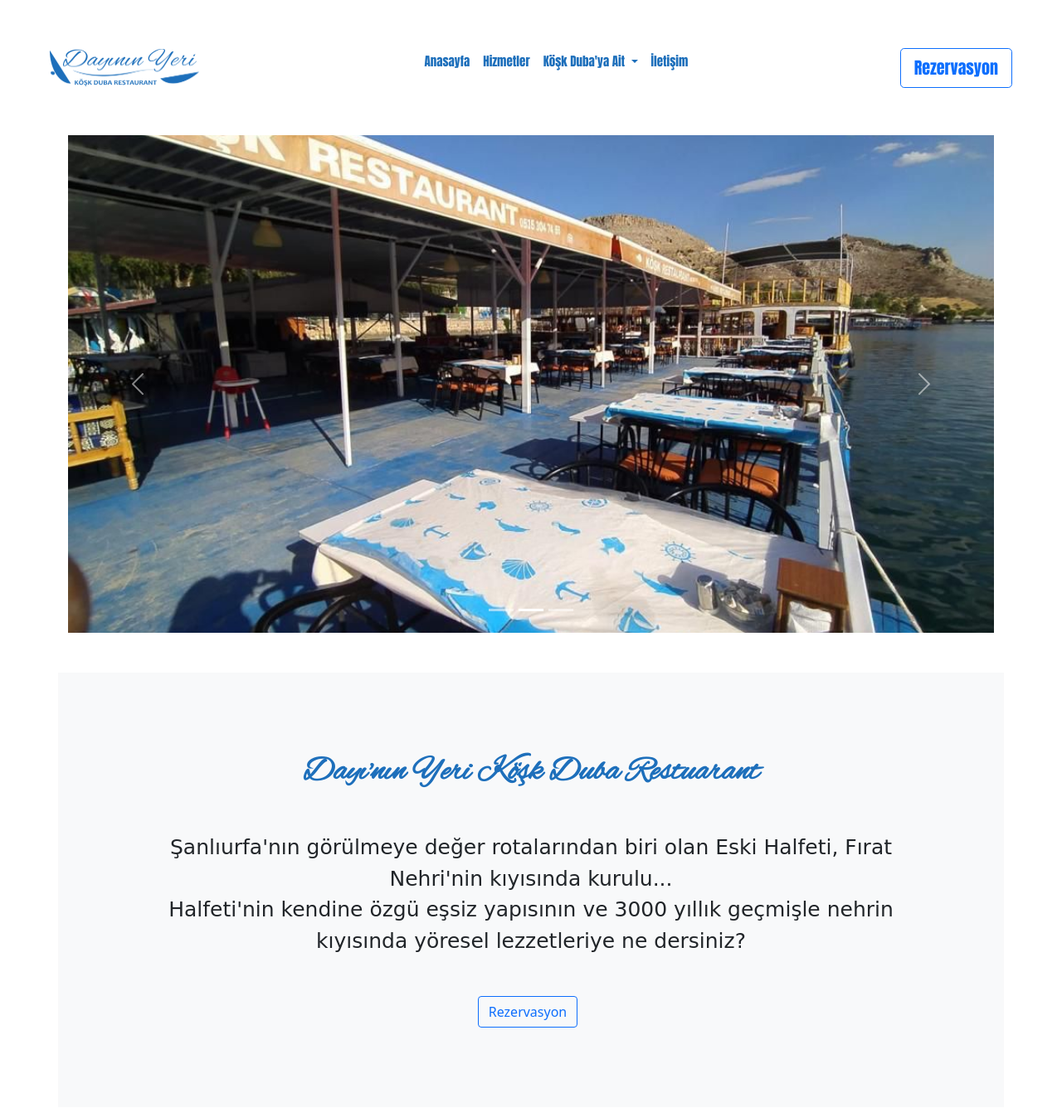
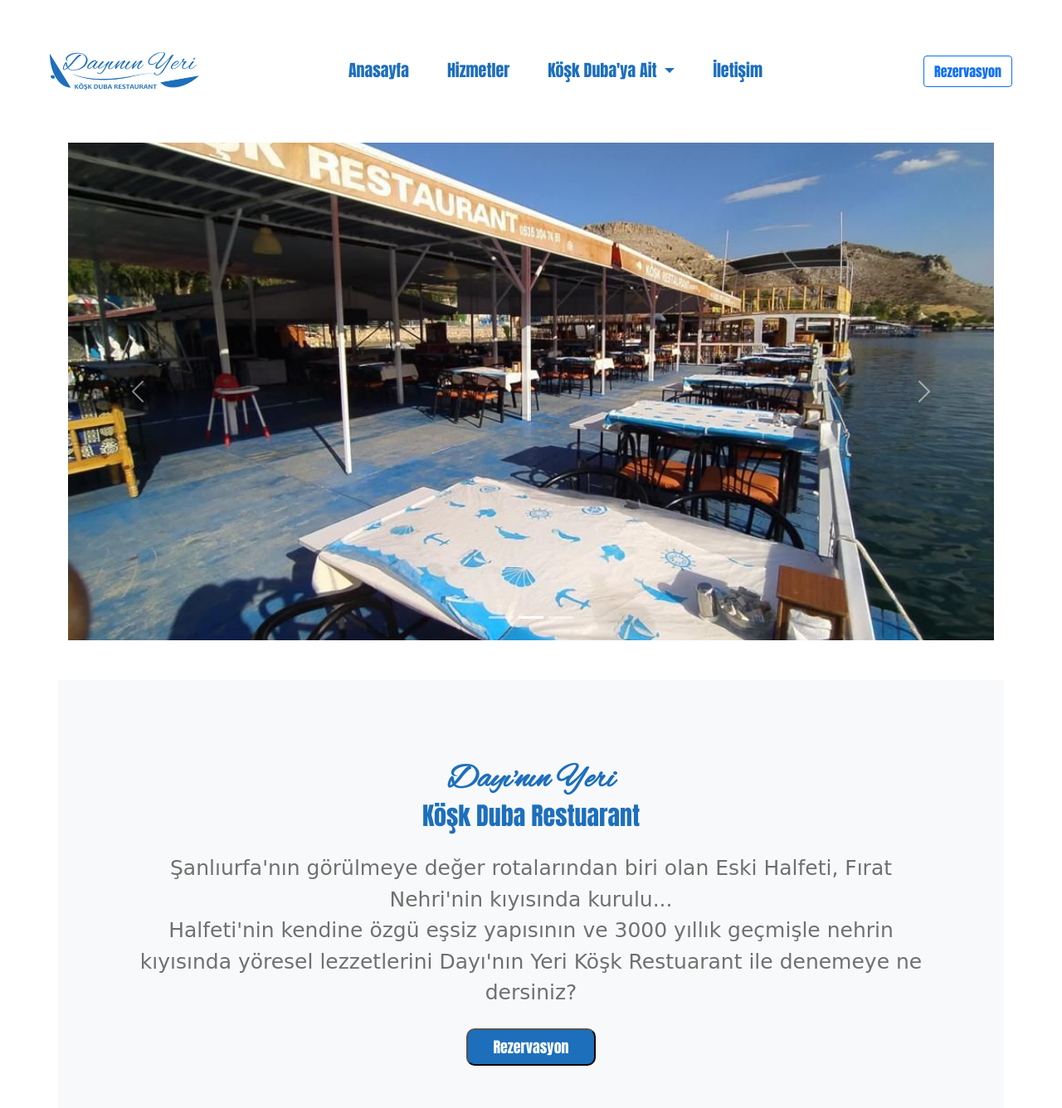
Before and after one commit to ayca-ekstrai/halfeti-duba-restoran, a plain HTML site: page index.html in a window 1280 px wide. Shown: the top 1336 px of the page at 83% size. Drawn offline with nearby package versions, Linux system fonts and the light colour scheme; a web font is replaced by a local one.

Commit message:
modified the design

```diff
--- a/cstyle.css
+++ b/cstyle.css
@@ -2,27 +2,28 @@
   font-family: "Anton", sans-serif;
   font-style: normal;
   font-weight: normal;
-  font-size: 15px;
-  line-height: 35px;
+  font-size: 20px;
   text-align: center;
 }
 
 .nav-item {
-  color: #1d6fbb;
+  color: #fff;
   text-decoration: none;
+  margin-right: 30px;
+  margin-top: 10px;
 }
 
 .deneme {
-  color: #1d6fbb;
+  color: #fff;
   text-decoration: none;
 }
 
 #deneme {
-  color: #1d6fbb;
+  color: rgb(255, 255, 255);
   text-decoration: none;
 }
 
-.btn {
+/* .btn {
   color: white;
   background-color: #1d6fbb;
   border: 5px solid transparent;
@@ -35,7 +36,7 @@
   background-color: white;
   transform: scale(1.1);
   border: 5px solid #1d6fbb;
-}
+} */
 
 .bd-placeholder-img {
   font-size: 1.125rem;
@@ -84,18 +85,18 @@
 
 .form-control {
   background: rgba(196, 196, 196, 0.38);
-  box-shadow: 0px 4px 4px rgba(0, 0, 0, 0.25);
+  box-shadow: 0px 4px 4px rgba(182, 182, 182, 0.25);
   border-radius: 18px;
   border: none;
 }
 input[type="submit"] {
   background: #1d6fbb;
-  box-shadow: 0px 4px 4px rgba(0, 0, 0, 0.397);
-  border-radius: 15px;
+  box-shadow: 0px 4px 4px rgba(255, 255, 255, 0.712);
+  border-radius: 5px;
   width: 100%;
   font-family: "Anton", sans-serif;
   padding: 5px;
-  color: #000;
+  color: #fff;
 }
 
 input[type="submit"]:hover {
@@ -112,8 +113,8 @@ input[type="submit"]:hover {
   font-size: 20px;
   color: #1f1f1f;
 }
-.saat{
-    font-family: "Anton", sans-serif;
+.saat {
+  font-family: "Anton", sans-serif;
   font-size: 25px;
   line-height: 20px;
   color: #1f1f1f;
--- a/index.html
+++ b/index.html
@@ -42,13 +42,13 @@
       <div class="collapse navbar-collapse" id="navbarSupportedContent">
         <ul class="navbar-nav mx-auto mb-2 mb-lg-0">
           <li class="nav-item">
-            <a class="nav-link active" aria-current="page" href="./index.html"><p class="deneme">Anasayfa</p></a>
+            <a class="nav-link active" aria-current="page" href="./index.html"><p class="deneme mt-1">Anasayfa</p></a>
           </li>
           <li class="nav-item">
-            <a class="nav-link" href="#hizmetler"><p class="deneme">Hizmetler</p></a>
+            <a class="nav-link" href="#hizmetler"><p class="deneme mt-1">Hizmetler</p></a>
           </li>
           <li class="nav-item dropdown deneme">
-            <a class="nav-link dropdown-toggle deneme" href="" id="deneme"
+            <a class="nav-link dropdown-toggle deneme mt-1" href="" id="deneme"
             role="button" data-bs-toggle="dropdown" aria-expanded="false">
               Köşk Duba'ya Ait
             </a>
@@ -58,11 +58,11 @@
             </ul>
           </li>
           <li class="nav-item">
-            <a class="nav-link" aria-current="page" href="./iletisim.html"><p class="deneme">İletişim</p></a>
+            <a class="nav-link" aria-current="page" href="./iletisim.html"><p class="deneme mt-1">İletişim</p></a>
           </li>
         </ul>
-        <div class="d-flex">
-          <a href="./rezervasyon.html"><button class="btn btn-lg btn-outline-primary">Rezervasyon</button></a>
+        <div class="d-flex justify-content-center text-align-item-center">
+          <a href="./rezervasyon.html"><button class="btn buton bg-lg btn-outline-primary">Rezervasyon</button></a>
         </div>
       </div>
     </div>
@@ -116,14 +116,14 @@
   <div class="container bg-light">
     <div class="row featurette my-5 m-0 g-5 p-5">
       <div class="col-md-12">
-        <h1 class="baslik text-center">Dayı'nın Yeri Köşk Duba Restuarant</h1>
-        <p class="description mt-5 text-center">
+        <h1 class="baslik text-center mb-3">Dayı'nın Yeri<br> <span class="res">Köşk Duba Restuarant</span></h1>
+        <p class="description mt-3 text-center">
           Şanlıurfa'nın görülmeye değer rotalarından biri olan Eski Halfeti, Fırat Nehri'nin kıyısında kurulu...<br>
           Halfeti'nin kendine özgü eşsiz yapısının ve 3000 yıllık geçmişle nehrin kıyısında
-          yöresel lezzetleriye ne dersiniz?
+          yöresel lezzetlerini Dayı'nın Yeri Köşk Restuarant ile denemeye ne dersiniz?
         </p>
-        <div class="col-md-12 mt-5 mb-5 text-center">
-         <a href="./rezervasyon.html"><button type="button" class="btn btn-outline-primary me-2">Rezervasyon</button></a>
+        <div class="col-md-12 mt-4 mb-5 text-center">
+         <a href="./rezervasyon.html"><button type="button" class="buton">Rezervasyon</button></a>
         </div>
       </div>
     </div>
@@ -196,7 +196,7 @@
           Fırat'ın acımasız suları altında kalmış bir siyah gül cennetidir Halfeti.
         </p>
         <div class="col-md-12 text-end">
-         <a href="./galeri.html"><button type="button" class="btn btn-outline-primary">Duba Restuarant İle Keşfet</button></a>
+         <a href="./galeri.html"><button type="button" class="buton">Duba Restuarant İle Keşfet</button></a>
         </div>
       </div>
       <div class="col-lg-5">
--- a/istyle.css
+++ b/istyle.css
@@ -1,15 +1,16 @@
 #navbar {
-  font-family: "Anton", sans-serif;
+  font-family: 'Anton', sans-serif;
   font-style: normal;
   font-weight: normal;
-  font-size: 15px;
-  line-height: 35px;
+  font-size: 20px;
   text-align: center;
 }
 
 .nav-item {
   color: #1d6fbb;
   text-decoration: none;
+  margin-right: 30px;
+  margin-top: 10px;
 }
 
 .deneme {
@@ -17,39 +18,9 @@
   text-decoration: none;
 }
 
-#deneme {
+#deneme{
   color: #1d6fbb;
   text-decoration: none;
-}
-
-.btn {
-  color: white;
-  background-color: #1d6fbb;
-  border: 5px solid transparent;
-  transition: 0.2s ease;
-  border-radius: 50px;
-}
-
-.btn:hover {
-  color: #1d6fbb;
-  background-color: white;
-  transform: scale(1.1);
-  border: 5px solid #1d6fbb;
-}
-
-.bd-placeholder-img {
-  font-size: 1.125rem;
-  text-anchor: middle;
-  -webkit-user-select: none;
-  -moz-user-select: none;
-  user-select: none;
-  font-family: Bebas Neue;
-}
-
-@media (min-width: 768px) {
-  .bd-placeholder-img-lg {
-    font-size: 3.5rem;
-  }
 }
 
 .footer {
@@ -104,7 +75,7 @@ li {
 }
 
 .mesaj {
-  font-family: "Saira Condensed", sans-serif;
+  font-family: "Prompt", sans-serif;
 }
 
 .flex-container {
@@ -140,12 +111,12 @@ img {
 input[type="text"],
 select,
 textarea {
-  width: 96.62%;
+  width: 100%;
   padding: 12px;
   border: 1px solid #ccc;
   border-radius: 4px;
   resize: vertical;
-  font-family: "Saira Condensed", sans-serif;
+  font-family: "Prompt", sans-serif;
   border-color: #1d6fbb;
 }
 
@@ -160,9 +131,11 @@ input[type="submit"] {
   padding: 10px 30px;
   border: none;
   border-radius: 20px;
+  font-size: 20px;
+  font-weight: bold;
   cursor: pointer;
   float: right;
-  font-family: "Saira Condensed", sans-serif;
+  font-family: "Prompt", sans-serif;
 }
 
 input[type="submit"]:hover {
@@ -204,7 +177,7 @@ h1 {
 
 .blogTitle {
   text-align: center;
-  font-size: 29px;
+  font-size: 30px;
 }
 
 .date {
@@ -232,7 +205,7 @@ p + p {
   .col-25,
   .col-75,
   input[type="submit"] {
-    width: 96.62%;
+    width: 100%;
     margin-top: 0;
   }
 }
--- a/style.css
+++ b/style.css
@@ -2,14 +2,15 @@
   font-family: 'Anton', sans-serif;
   font-style: normal;
   font-weight: normal;
-  font-size: 15px;
-  line-height: 35px;
+  font-size: 20px;
   text-align: center;
 }
 
 .nav-item {
   color: #1d6fbb;
   text-decoration: none;
+  margin-right: 30px;
+  margin-top: 10px;
 }
 
 .deneme {
@@ -22,21 +23,6 @@
   text-decoration: none;
 }
 
-.btn {
-  color: white;
-  background-color: #1d6fbb;
-  border: 5px solid transparent;
-  transition: 0.2s ease;
-  border-radius: 50px;
-}
-
-.btn::after {
-  color: #1d6fbb;
-  background-color: white;
-  transform: scale(1.1);
-  border: 5px solid #1d6fbb;
-}
-
 .bd-placeholder-img {
   font-size: 1.125rem;
   text-anchor: middle;
@@ -44,12 +30,7 @@
   -moz-user-select: none;
   user-select: none;
 }
-/*
-/* @media (min-width: 768px) {
-  .bd-placeholder-img-lg {
-    font-size: 3.5rem;
-  }
-} */
+
 
 .featurette-heading {
   font-family: 'Anton', sans-serif;
@@ -63,9 +44,10 @@
 
 .lead {
   font-family: 'Prompt', sans-serif;
-  font-size: 16px;
+  font-style: normal;
+  font-weight: bolder;
+  font-size: 15px;
   line-height: 35px;
-  text-align: right;
   color: #5b5b5b;
 }
 
@@ -137,9 +119,30 @@
   font-size: 40px;
 }
 
+.res{
+  color: #1d6fbb;
+  font-size: 30px;
+  font-weight: lighter;
+  font-family: 'Anton', sans-serif;
+}
+
 .description {
   font-family: 'Damion', cursive;
   font-size: 25px;
+  color: #707070;
+}
+
+.buton {
+  background-color: #1d6fbb;
+  border-radius: 10px;
+  padding-left: 30px;
+  padding-right: 30px;
+  padding-top: 7px;
+  padding-bottom: 7px;
+  color: #fff;
+  font-family: 'Anton', sans-serif;
+  font-size: 18px;
+  font-weight: normal;
 }
 
 /*-- ============================ Carousel  ============================ --*/
@@ -149,7 +152,7 @@
 }
 
 .text-halfeti{
-  font-family: "Oswald", sans-serif;
+  font-family: 'Prompt', sans-serif;
   font-size: 30px;
   font-weight: bolder;
   color: #000;
@@ -162,7 +165,7 @@
   padding-bottom: 50px;
   padding-top: 50px;
   color: #04c273;
-  font-family: "Oswald", sans-serif;
+  font-family: 'Prompt', sans-serif;
   text-align: center;
 }
 /*-- ============================ Gezilecek yerler ============================ --*/
```
Also changed, not shown: galeri.html (+10 -11 lines), iletisim.html (+16 -9 lines), rezervasyon.html (+9 -9 lines), images/beyaz.logo.svg (added).
